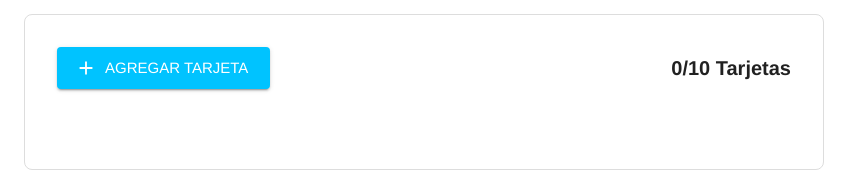
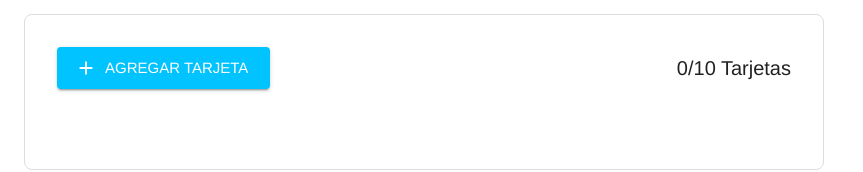
Before and after one commit to CONSYSTEC-GT/plantgup, a React (Vite) app: page /CreateTemplateCarousel in a window 1280 px wide. Shown: the part 1423-1595 px from the top of the page, without its empty margins (0-863 px from the left). Built offline with nearby package versions, Linux system fonts and the light colour scheme; sample sign-in values are in the browser's storage.

Commit message:
Update TemplateFormCarousel.jsx

```diff
--- a/src/components/TemplateFormCarousel.jsx
+++ b/src/components/TemplateFormCarousel.jsx
@@ -863,7 +863,7 @@ const TemplateFormCarousel = () => {
             >
               Agregar Tarjeta
             </Button>
-            <Typography variant="h6" sx={{ fontWeight: 'bold' }}>
+            <Typography variant="h6">
               {cards.length}/10 Tarjetas
             </Typography>
           </Box>
@@ -951,7 +951,7 @@ const TemplateFormCarousel = () => {
             </Swiper>
           </Box>
 
-          <Dialog open={openCardDialog} onClose={handleCloseCardDialog} maxWidth="sm" fullWidth>
+          <Dialog open={openCardDialog} onClose={handleCloseCardDialog} maxWidth="lg" fullWidth>
             <DialogTitle>
               Agregar Nueva Tarjeta ({cards.length}/10)
             </DialogTitle>
```
